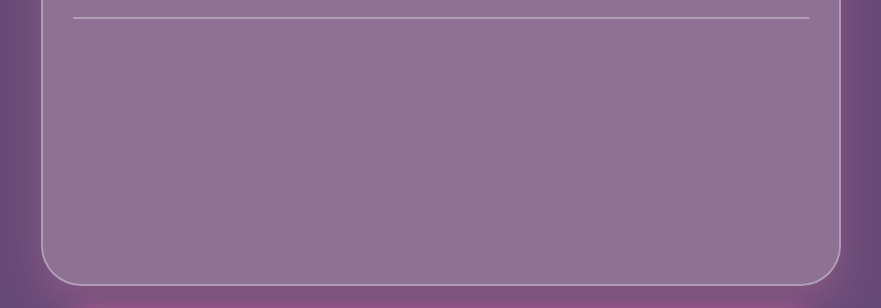
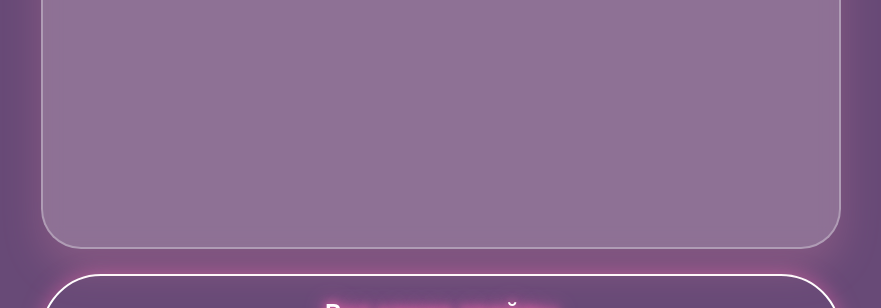
Before and after one commit to mstandoff342-jpg/AdoptMetreid, a plain HTML site: page index.html in a window 1280 px wide. Shown: the part 369-677 px from the top of the page, without its empty margins (199-1080 px from the left). Drawn offline with Linux system fonts and the light colour scheme.

Commit message:
Update index.html

```diff
--- a/index.html
+++ b/index.html
@@ -127,7 +127,7 @@
             border: 2px solid rgba(255, 255, 255, 0.3);
             border-radius: 30px;
             padding: 20px 25px;
-            margin: 20px 0;
+            margin: 20px 0 0; /* Убрал нижний отступ */
             backdrop-filter: blur(5px);
             width: 100%;
         }
@@ -160,18 +160,10 @@
             opacity: 0.95;
         }
 
-        /* ========== РАЗДЕЛИТЕЛЬ ========== */
-        .divider {
-            height: 2px;
-            background: rgba(255, 255, 255, 0.3);
-            margin: 20px 0;
-            width: 100%;
-        }
-
         /* ========== МЕСТО ДЛЯ ПИТОМЦЕВ ========== */
         .content-area {
             min-height: 200px;
-            margin: 15px 0;
+            margin: 20px 0 0; /* Отступ только сверху */
             width: 100%;
         }
 
@@ -345,9 +337,6 @@
                 </div>
             </div>
 
-            <!-- ========== РАЗДЕЛИТЕЛЬ ========== -->
-            <div class="divider"></div>
-
             <!-- ========== МЕСТО ДЛЯ ПИТОМЦЕВ ========== -->
             <div class="content-area">
                 <!-- СЮДА БУДЕШЬ ДОБАВЛЯТЬ КАРТОЧКИ ПИТОМЦЕВ -->
```
